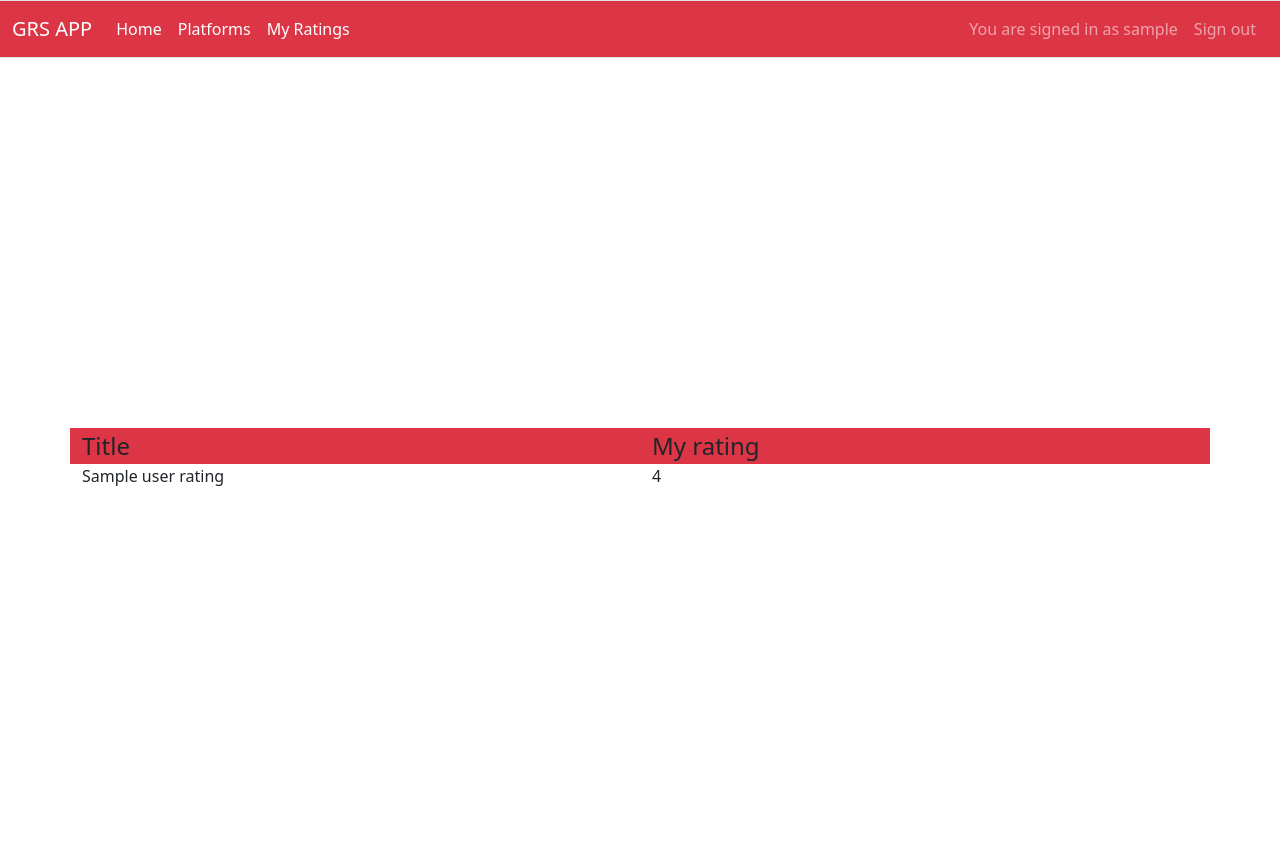
After one commit to smannist/game-release-search, a Flask app: template templates/myratings.html in a window 1280 px wide. The commit adds this page. Run offline with Flask 2, Linux system fonts and the light colour scheme; the visitor is signed in with stand-in values (Sample User, id 1); the template is opened without the code that fills it: most values are stand-ins (such as "Sample title", 1, 10 or a date in 2020).

Commit message:
Users can now see a list of games they have rated

```diff
--- a/templates/layout.html
+++ b/templates/layout.html
@@ -20,6 +20,9 @@
                 </li>
                 <li class="nav-item">
                   <a class="nav-link active" aria-current="page" href="/platforms">Platforms</a>
+                </li>
+                <li class="nav-item">
+                  <a class="nav-link active" aria-current="page" href="/{{ session.username }}/myratings">My Ratings</a>
                 </li>
             <ul class="navbar-nav position-absolute end-0 mx-3">
               <li class="nav-item">
--- /dev/null
+++ b/templates/myratings.html
@@ -0,0 +1,18 @@
+{% extends "layout.html" %} {% block content %} {% if session.username %}
+
+<div class="jumbotron vertical-center">
+  <div class="container">
+    <div class="row bg-danger">
+      <div class="col info-text-games">Title</div>
+      <div class="col info-text-games">My rating</div>
+    </div>
+    {% for user_ratings in user_ratings %}
+    <div class="row">
+      <div class="col">{{ user_ratings.title }}</div>
+      <div class="col">{{ user_ratings.rating }}</div>
+    </div>
+    {% endfor %}
+  </div>
+
+  {% endif %} {% endblock %}
+</div>
```
Also changed, not shown: routes.py (+7 -0 lines), services/game.py (+9 -1 lines), templates/restrict.html (added, +12 -0 lines).
